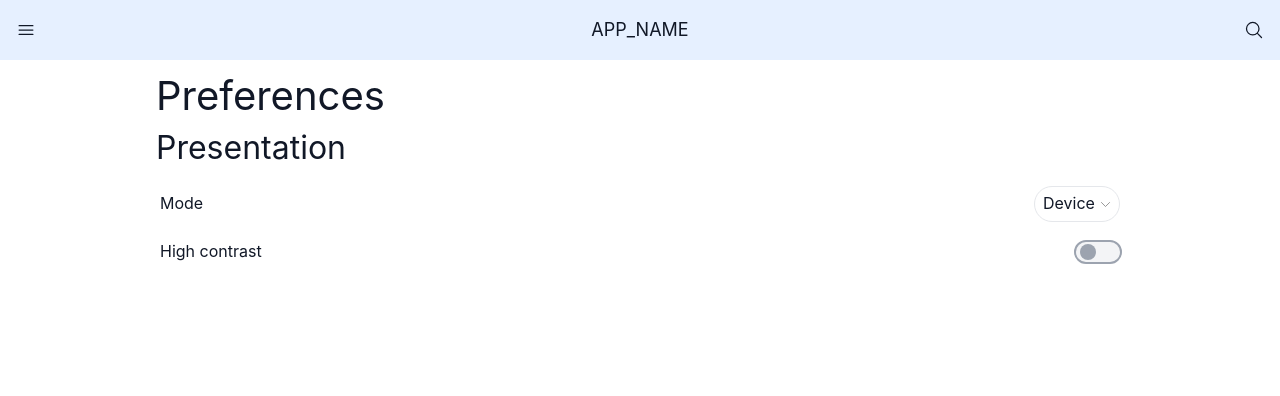
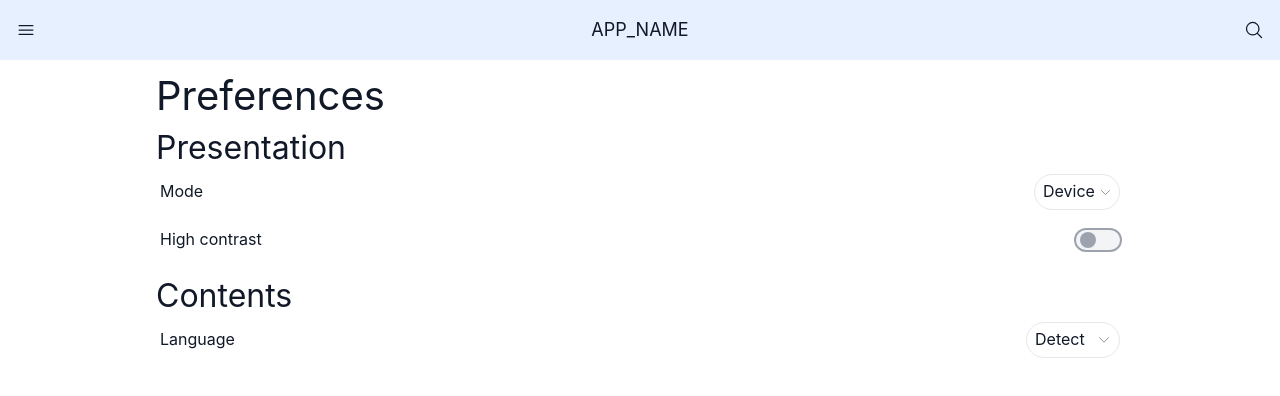
Before and after one commit to FelixWrba/simple_web-app_template, a Vue app: page /preferences in a window 1280 px wide. Shown: the top 396 px of the page. Built offline with nearby package versions, Linux system fonts and the light colour scheme.

Commit message:
Added settings function

```diff
--- a/src/App.vue
+++ b/src/App.vue
@@ -12,11 +12,11 @@
 import Toaster from './components/Toaster.vue';
 import Navbar from './components/Navbar.vue';
 import Footer from './components/Footer.vue';
-import {HomeIcon, InformationCircleIcon, Cog6ToothIcon} from '@heroicons/vue/24/outline';
+import { HomeIcon, InformationCircleIcon, Cog6ToothIcon } from '@heroicons/vue/24/outline';
 
 const links = [
   { name: 'home', link: '/', icon: HomeIcon },
   { name: 'about', link: '/about', icon: InformationCircleIcon },
-  {name: 'preferences', link: '/preferences', icon: Cog6ToothIcon}
+  { name: 'preferences', link: '/preferences', icon: Cog6ToothIcon }
 ];
 </script>
--- a/src/assets/base.css
+++ b/src/assets/base.css
@@ -146,9 +146,6 @@
 body {
   color: var(--color-text);
   background: var(--color-bg);
-  transition:
-    color 0.5s,
-    background-color 0.5s;
   line-height: 1.6;
   font-family:
     Inter,
--- a/src/assets/main.css
+++ b/src/assets/main.css
@@ -189,3 +189,15 @@ p {
   outline: 2px solid var(--color-text);
   outline-offset: 0px;
 }
+
+code {
+  padding: 4px;
+  border-radius: 4px;
+  background-color: var(--color-bg-mute);
+  font-family: monospace;
+  user-select: text;
+}
+
+code * {
+  background-color: var(--color-bg-mute);
+}
--- a/src/components/Navbar.vue
+++ b/src/components/Navbar.vue
@@ -83,6 +83,7 @@ nav {
   z-index: 11;
   position: fixed;
   border-right: 1px solid var(--color-border);
+  border-radius: 0px 1.5em 1.5em 0px;
   width: 80vw;
   max-width: 380px;
   top: 0;
--- /dev/null
+++ b/src/lib/types.ts
@@ -0,0 +1,12 @@
+type OptionStyle = 'switch' | 'dropdown';
+
+interface Option {
+  label: string;
+  style: OptionStyle;
+  content?: string[];
+}
+
+export interface Section {
+  title: string;
+  options: Option[];
+}
--- a/src/locales/de.json
+++ b/src/locales/de.json
@@ -33,6 +33,11 @@
     "auto": "Gerät",
     "light": "Hell",
     "dark": "Dunkel",
-    "high": "Erhöhter Kontrast"
+    "high": "Erhöhter Kontrast",
+    "contents": "Inhalt",
+    "language": "Sprache",
+    "detect": "Erkennen",
+    "en": "Englisch",
+    "de": "Deutsch"
   }
 }
--- a/src/locales/en.json
+++ b/src/locales/en.json
@@ -33,6 +33,11 @@
     "auto": "Device",
     "light": "Light",
     "dark": "Dark",
-    "high": "High contrast"
+    "high": "High contrast",
+    "contents": "Contents",
+    "language": "Language",
+    "detect": "Detect",
+    "en": "English",
+    "de": "German"
   }
 }
--- a/src/main.ts
+++ b/src/main.ts
@@ -11,16 +11,19 @@ import de from '@/locales/de.json'
 import en from '@/locales/en.json'
 
 const app = createApp(App)
-const pinia = createPinia();
+const pinia = createPinia()
+
+const locale = localStorage.getItem('locale') || 'detect';
+
 const i18n = createI18n({
-  locale: navigator.language.split('-')[0],
+  locale: locale === 'detect' ? navigator.language.split('-')[0] : locale,
   fallbackLocale: 'en',
   legacy: false,
   messages: { en, de }
 });
 
 app.use(router)
-app.use(pinia);
+app.use(pinia)
 app.use(i18n)
 
 app.mount('#app')
--- /dev/null
+++ b/src/stores/preferenceStore.ts
@@ -0,0 +1,55 @@
+import { defineStore } from "pinia";
+import { type Section } from "@/lib/types";
+import { watch, ref, type WritableComputedRef } from "vue";
+import { useI18n } from "vue-i18n";
+
+export const usePreferenceStore = defineStore('preference', () => {
+  const { locale } = useI18n();
+
+  const sections: Section[] = [
+    {
+      title: 'presentation',
+      options: [
+        { label: 'mode', style: 'dropdown', content: ['auto', 'light', 'dark'] },
+        { label: 'high', style: 'switch' },
+      ]
+    },
+    {
+      title: 'contents',
+      options: [
+        { label: 'language', style: 'dropdown', content: ['detect', 'de', 'en'] },
+      ]
+    }
+  ];
+
+  const storedPreferences = localStorage.getItem('preferences');
+  const preferences = ref(
+    storedPreferences ? JSON.parse(storedPreferences) : createPreferences(sections)
+  );
+
+  watch(preferences, newPreferences =>updateStoredPreferences(newPreferences, locale), { deep: true });
+
+  return { preferences, sections };
+});
+
+function createPreferences(sections: Section[]): object {
+  const preferences: any = {};
+
+  for (const section of sections) {
+    preferences[section.title] = {};
+
+    for (const option of section.options) {
+      preferences[section.title][option.label] = option.style === 'switch' ? false : option.content[0];
+    }
+  }
+
+  return preferences;
+}
+
+function updateStoredPreferences(newPreferences: any, locale: WritableComputedRef<string, string>): void {
+  localStorage.setItem('preferences', JSON.stringify(newPreferences));
+
+  const newLocale = newPreferences.contents.language;
+  localStorage.setItem('locale', newLocale);
+  locale.value = (newLocale === 'detect' ? navigator.language.split('-')[0] : newLocale);
+}
--- a/src/views/PreferenceView.vue
+++ b/src/views/PreferenceView.vue
@@ -1,26 +1,32 @@
 <template>
   <main class="page">
-    <h1>{{ t('preferences.title') }}</h1>
-    <h2>{{ t('preferences.presentation') }}</h2>
-    <div class="settings-item">
-      <label for="mode">{{ t('preferences.mode') }}</label>
-      <select id="mode" class="dropdown">
-        <option value="device">{{ t('preferences.auto') }}</option>
-        <option value="light">{{ t('preferences.light') }}</option>
-        <option value="dark">{{ t('preferences.dark') }}</option>
-      </select>
-    </div>
-    <div class="settings-item">
-      <label for="high-contrast">{{ t('preferences.high') }}</label>
-      <input type="checkbox" id="high-contrast" class="switch">
-    </div>
+    <h1>{{ t(i18nPrefix + 'title') }}</h1>
+    <section v-for="({ title, options }) in sections" :key="title">
+      <h2 class="settings-heading">{{ t(i18nPrefix + title) }}</h2>
+      <div class="settings-item" v-for="option in options" :key="option.label">
+        <label :for="option.label">{{ t(i18nPrefix + option.label) }}</label>
+        <input type="checkbox" :id="option.label" class="switch" v-if="option.style === 'switch'"
+          v-model="preferences[title][option.label]">
+
+        <select :id="option.label" class="dropdown" v-else-if="option.style === 'dropdown'"
+          v-model="preferences[title][option.label]">
+          <option v-for="item in option.content" :value="item" :key="item">{{ t(i18nPrefix + item) }}</option>
+        </select>
+
+        <code v-else>Failed to render input: {{ option.style }}</code>
+      </div>
+    </section>
   </main>
 </template>
 
 <script setup lang="ts">
 import { useI18n } from 'vue-i18n';
+import { usePreferenceStore } from '@/stores/preferenceStore';
 
 const { t } = useI18n();
+const { preferences, sections } = usePreferenceStore();
+
+const i18nPrefix = 'preferences.';
 </script>
 
 <style>
@@ -29,7 +35,6 @@ const { t } = useI18n();
   align-items: center;
   padding: 4px;
   background-color: transparent;
-  transition: background-color 0.3s;
   height: 3em;
   border-radius: 4px;
   user-select: none;
@@ -43,4 +48,8 @@ const { t } = useI18n();
   cursor: pointer;
   flex: 1;
 }
+
+.settings-heading {
+  margin: 16px 0px 4px;
+}
 </style>
```
